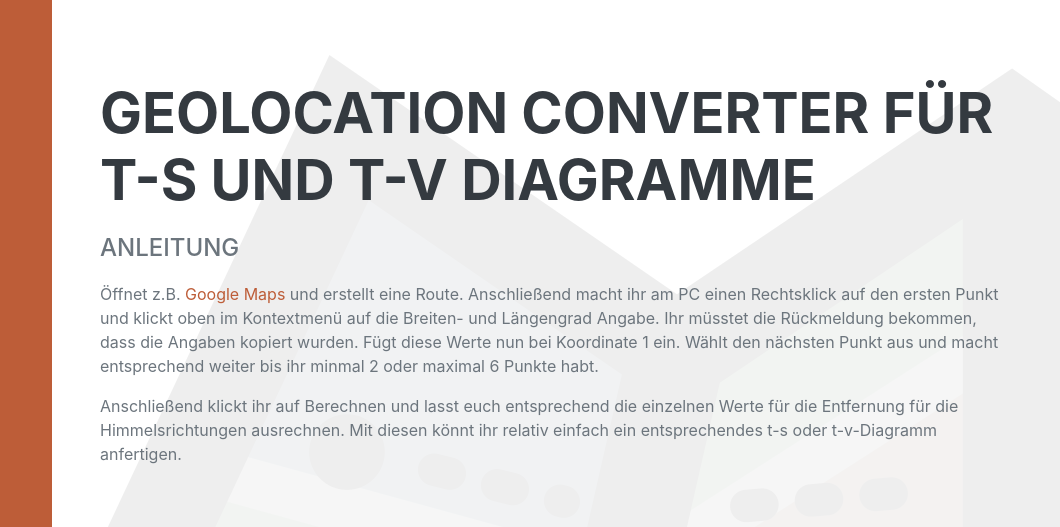
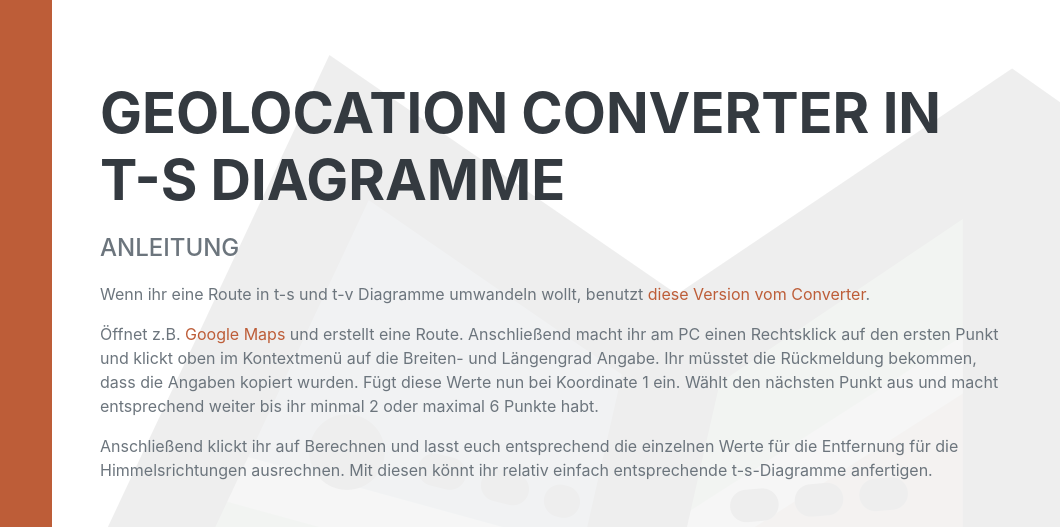
Before and after one commit to dasbenjo/geolocation-converter, a plain HTML site: page index.html in a window 1280 px wide. Shown: the top 527 px of the page, 220-1280 px from the left. Drawn offline with nearby package versions, Linux system fonts and the light colour scheme; a web font is replaced by a local one.

Commit message:
Update index.html
Update Info Text

```diff
--- a/index.html
+++ b/index.html
@@ -430,12 +430,13 @@
             <!-- Converter-->
             <section class="resume-section" id="conv">
                 <div class="resume-section-content">
-                    <h2 class="mb-3">Geolocation Converter für t-s und t-v Diagramme</h2>
+                    <h2 class="mb-3">Geolocation Converter in t-s Diagramme</h2>
                     <div class="d-flex flex-column flex-md-row justify-content-between mb-5">
                         <div class="flex-grow-1">
 
                             <div class="subheading mb-3">Anleitung</div>
-                            <p>Öffnet z.B. <a href="https://google.de/maps" target="_blank">Google Maps</a> und erstellt eine Route. Anschließend macht ihr am PC einen Rechtsklick auf den ersten Punkt und klickt oben im Kontextmenü auf die Breiten- und Längengrad Angabe. Ihr müsstet die Rückmeldung bekommen, dass die Angaben kopiert wurden. Fügt diese Werte nun bei Koordinate 1 ein. Wählt den nächsten Punkt aus und macht entsprechend weiter bis ihr minmal 2 oder maximal 6 Punkte habt.</p><p>Anschließend klickt ihr auf Berechnen und lasst euch entsprechend die einzelnen Werte für die Entfernung für die Himmelsrichtungen ausrechnen. Mit diesen könnt ihr relativ einfach ein entsprechendes t-s oder t-v-Diagramm anfertigen.</p>
+				<p>Wenn ihr eine Route in t-s und t-v Diagramme umwandeln wollt, benutzt <a href="/index_velocity.html">diese Version vom Converter</a>.</p>
+                            <p>Öffnet z.B. <a href="https://google.de/maps" target="_blank">Google Maps</a> und erstellt eine Route. Anschließend macht ihr am PC einen Rechtsklick auf den ersten Punkt und klickt oben im Kontextmenü auf die Breiten- und Längengrad Angabe. Ihr müsstet die Rückmeldung bekommen, dass die Angaben kopiert wurden. Fügt diese Werte nun bei Koordinate 1 ein. Wählt den nächsten Punkt aus und macht entsprechend weiter bis ihr minmal 2 oder maximal 6 Punkte habt.</p><p>Anschließend klickt ihr auf Berechnen und lasst euch entsprechend die einzelnen Werte für die Entfernung für die Himmelsrichtungen ausrechnen. Mit diesen könnt ihr relativ einfach entsprechende t-s-Diagramme anfertigen.</p>
                         </div>
                     </div>
                     <div class="mb-5">
```
